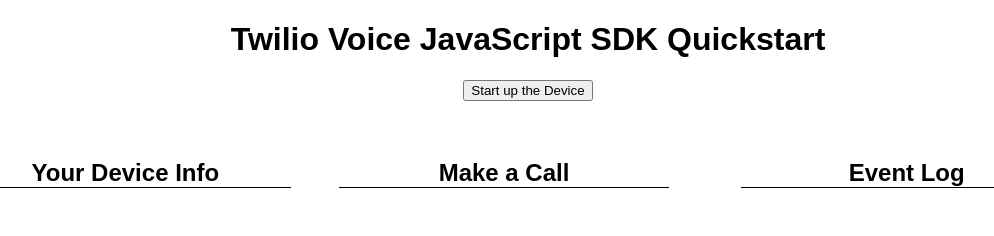
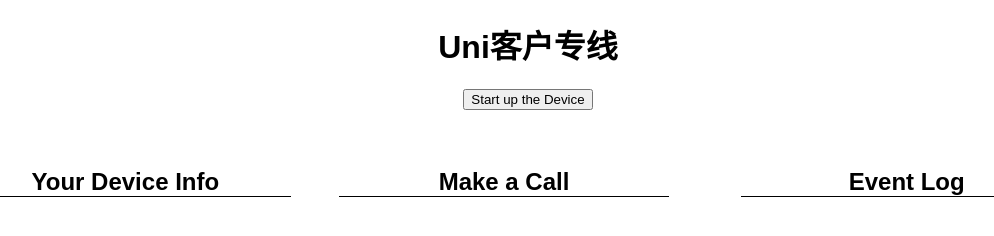
Before and after one commit to TwilioDevEd/voice-javascript-sdk-quickstart-python, a website: page static/index.html in a window 1280 px wide. Shown: the whole page, without its empty margins (112-1106 px from the left). Drawn offline with nearby package versions, Linux system fonts and the light colour scheme; files that its build step writes are made by us from their sources; files whose address does not match are found by name.

Commit message:
deleted:    .env.example 	deleted:    .env.example.ps1 	modified:   static/index.html

```diff
--- a/static/index.html
+++ b/static/index.html
@@ -1,12 +1,12 @@
 <!DOCTYPE html>
 <html>
   <head>
-    <title>Twilio Voice JavaScript SDK Quickstart</title>
+    <title>Uni客户专线</title>
     <link rel="stylesheet" href="static/site.css" />
   </head>
   <body>
     <header>
-      <h1>Twilio Voice JavaScript SDK Quickstart</h1>
+      <h1>Uni客户专线</h1>
       <button id="startup-button">Start up the Device</button>
     </header>
     <main id="controls">
```
Also changed, not shown: 2 other files.
